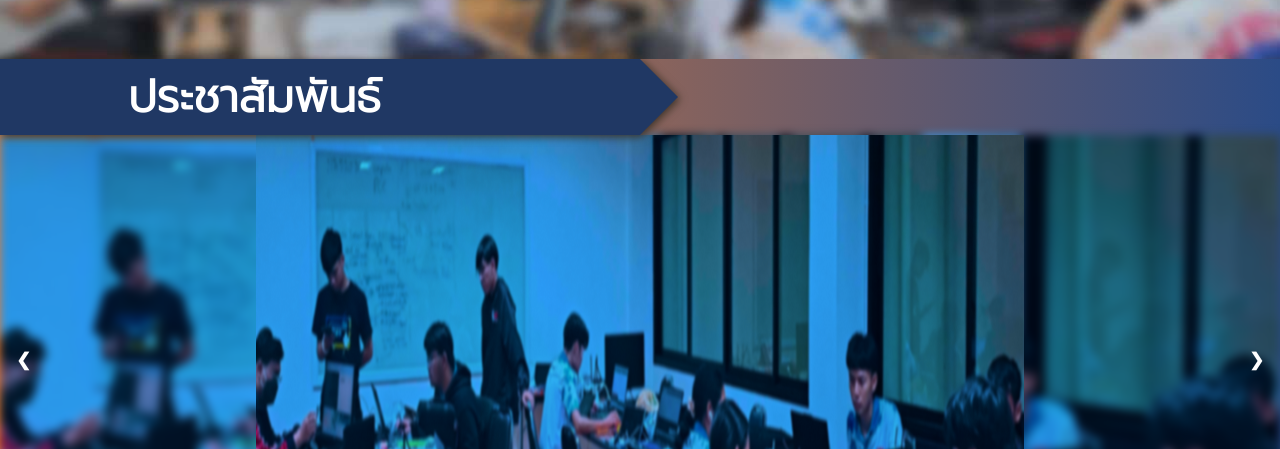
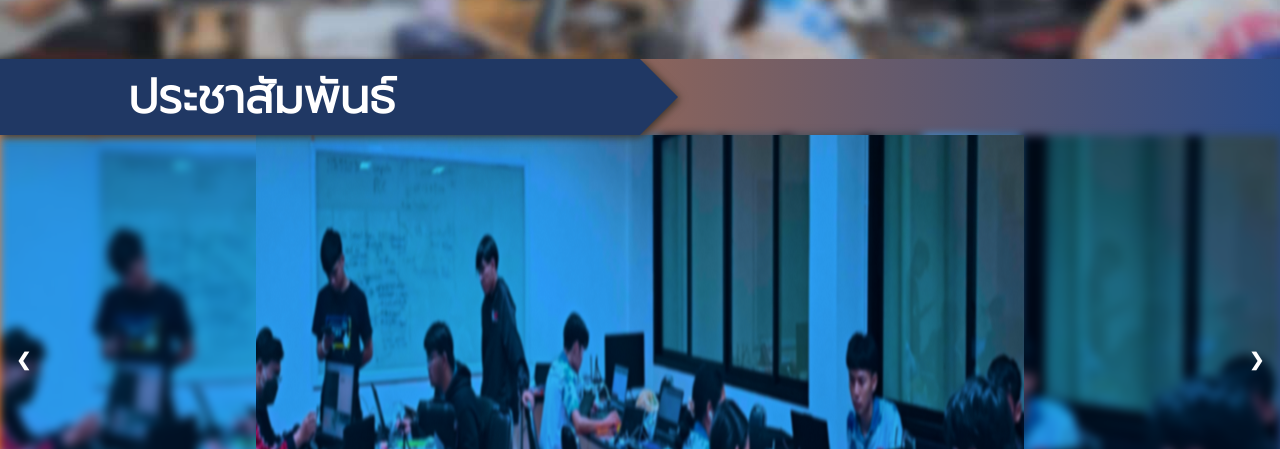
Before and after one commit to Kornkanok-ctrl/CE-website, a plain HTML site: page index.html in a window 1280 px wide. Shown: the part 351-800 px from the top of the page. Drawn offline with Linux system fonts and the light colour scheme.

Commit message:
Update sexyStyle.css

```diff
--- a/style/sexyStyle.css
+++ b/style/sexyStyle.css
@@ -37,7 +37,7 @@ h1{
     font-size: 4vw;
 }
 h2{
-    font-size: 3.5vw;
+    font-size: 3.7vw;
 }
 h3{
     font-size: 3vw;
```
